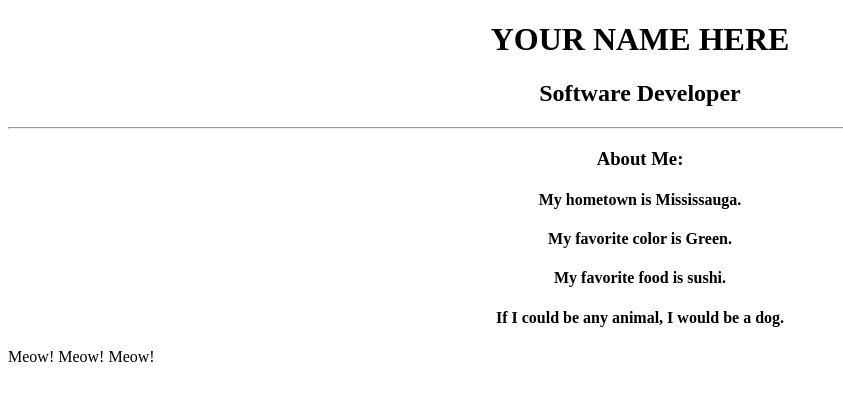
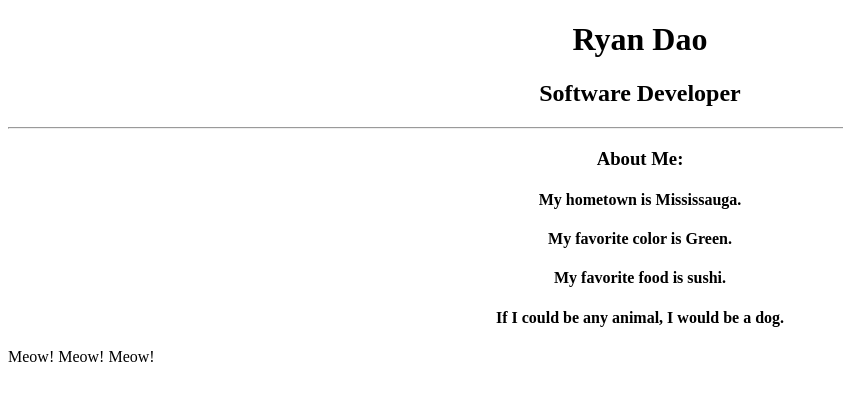
Before and after one commit to RyeDao/my-profile, a plain HTML site: page index.html in a window 1280 px wide. Shown: the whole page, without its empty margins (0-843 px from the left). Drawn offline with Linux system fonts and the light colour scheme.

Commit message:
Edited to show my name

```diff
--- a/index.html
+++ b/index.html
@@ -7,7 +7,7 @@
           </head>
           <body>
             <div align="center">
-                <h1>YOUR NAME HERE</h1>
+                <h1>Ryan Dao</h1>
                 <h2>Software Developer</h2>
                 <hr>
                 <h3>About Me:</h3>
```
